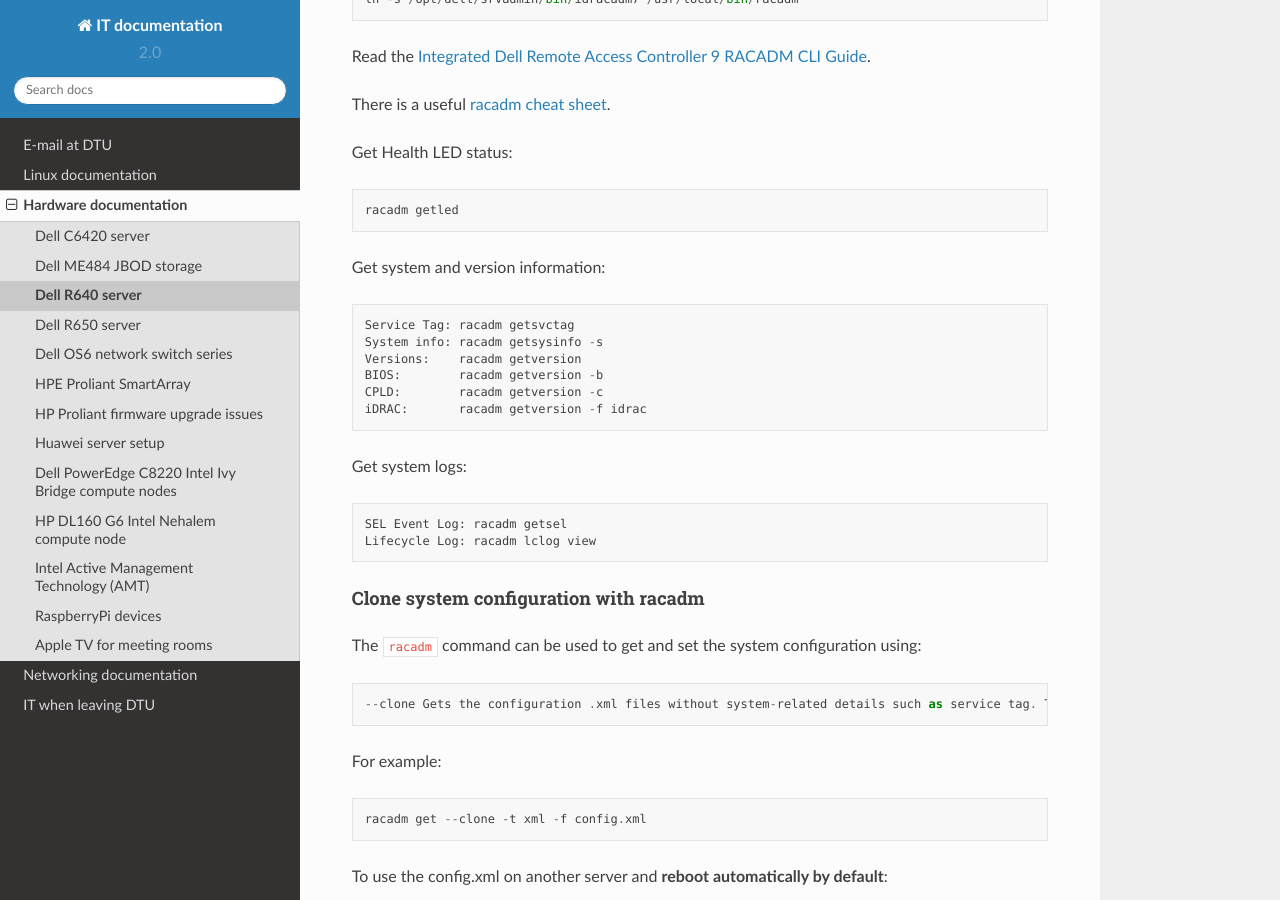
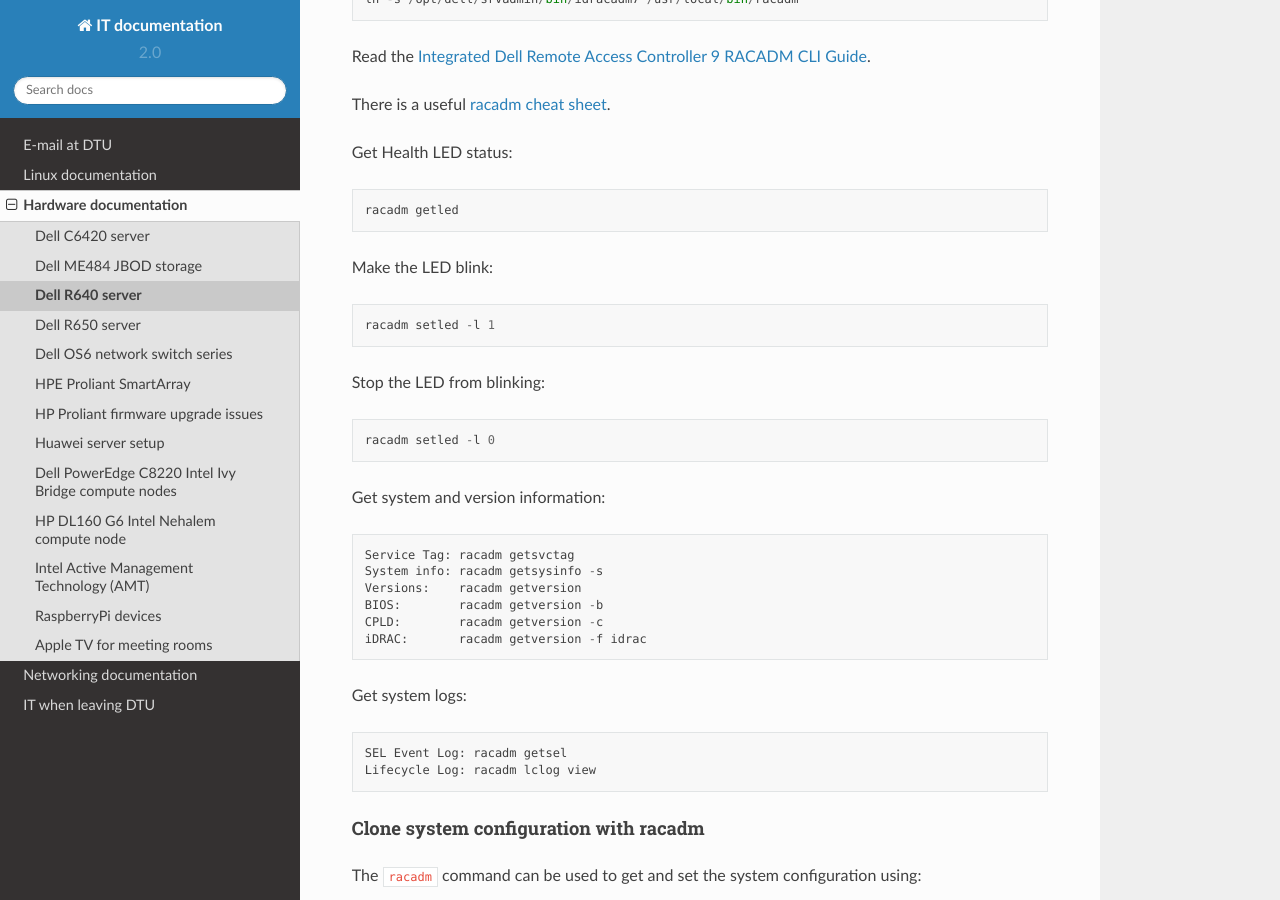
Before and after one commit to OleHolmNielsen/ITwiki, a Sphinx documentation site: the page built from docs/Dell_R640.rst, in a window 1280 px wide and 900 px high, scrolled down 3156 px. Built offline with Sphinx 7.4.7 and the Read the Docs theme 2.0.0, drawn with Linux system fonts in a browser that asks for light colours.

Commit message:
racadm setled

```diff
--- a/docs/Dell_R640.rst
+++ b/docs/Dell_R640.rst
@@ -110,6 +110,14 @@ There is a useful `racadm cheat sheet <https://www.gooksu.com/2015/04/racadm-qui
 Get Health LED status::
 
   racadm getled
+
+Make the LED blink::
+
+  racadm setled -l 1
+
+Stop the LED from blinking::
+
+  racadm setled -l 0
 
 Get system and version information::
 
```
